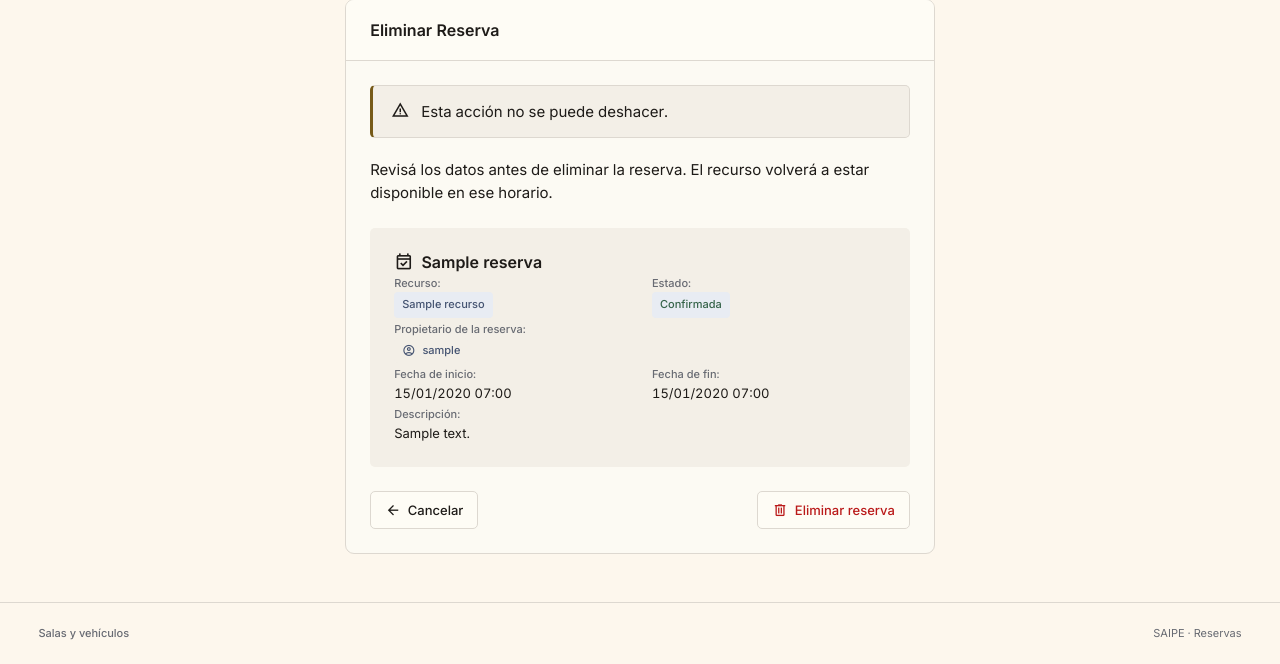
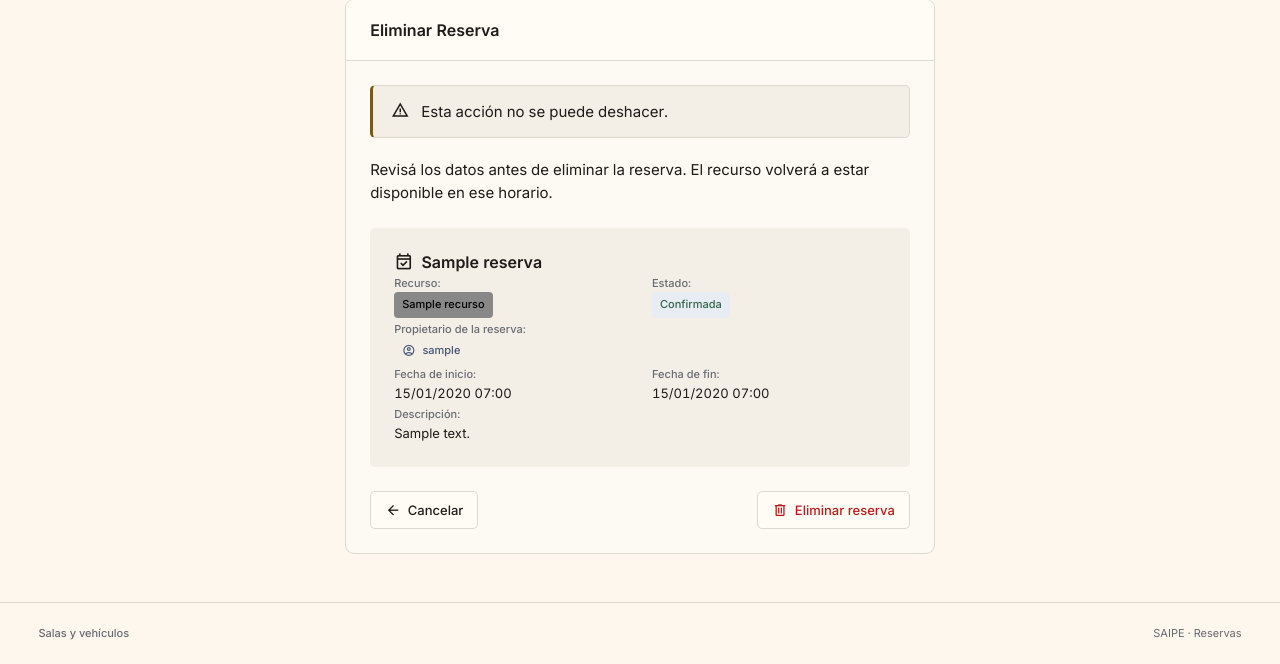
Before and after one commit to soporteSaipe/calendario-django, a Django app: page /calendario/eliminar/1/ in a window 1280 px wide. Shown: the part 137-801 px from the top of the page. Run offline with Django 5.2, Linux system fonts and the light colour scheme; a user stored in the database is signed in; tables that the repository leaves empty hold one stand-in row (values such as "Sample post"); some libraries are stand-ins or nearby versions.

Commit message:
Restore resource colors and readable event labels

```diff
--- a/static/css/workspace.css
+++ b/static/css/workspace.css
@@ -236,12 +236,9 @@ textarea.form-control-modern { min-height: 90px; resize: vertical; }
 .reservation-summary .card-text strong { color: var(--text-muted); font-size: 11px; font-weight: 500; }
 .reservation-summary .card-text strong i { display: none; }
 
-/* The selected resource is already identified above the agenda; events share the app's action palette. */
-.fc .fc-event { background-color: var(--color-hub-event) !important; border-color: var(--color-hub-event) !important; color: var(--color-hub-on-event) !important; }
-.fc .fc-event-main { color: var(--color-hub-on-event); }
-.fc .fc-daygrid-event-dot { border-color: var(--color-hub-event); }
-.sala-color-preview, .sala-color-badge { background-color: var(--color-hub-action) !important; color: var(--color-hub-on-primary); }
-.badge-modern[data-color] { background-color: var(--bg-accent) !important; color: var(--primary) !important; }
+/* Resource colors identify rooms and vehicles; app controls keep the SAIPE palette. */
+.fc .fc-event-main { color: inherit; }
+.sala-color-preview, .sala-color-badge { background-color: var(--color-hub-action); color: var(--color-hub-on-primary); }
 .sala-color-preview i { font-size: 22px; }
 @media (max-width: 767px) {
   .main-container { padding-top: 16px; }
--- a/static/js/calendario-core.js
+++ b/static/js/calendario-core.js
@@ -614,6 +614,26 @@ CalendarioApp.Core = {
 
   // Utilidades de colores
   ColorUtils: {
+    safeColor: function(value) {
+      return /^#[0-9a-f]{6}$/i.test(value) ? value : '#445371';
+    },
+
+    // Choose black or white using WCAG relative luminance so either meets 4.5:1.
+    getTextColor: function(value) {
+      const color = this.safeColor(value);
+      const channels = [1, 3, 5].map(offset => {
+        const channel = parseInt(color.slice(offset, offset + 2), 16) / 255;
+        return channel <= 0.04045 ? channel / 12.92 : ((channel + 0.055) / 1.055) ** 2.4;
+      });
+      const luminance = channels[0] * 0.2126 + channels[1] * 0.7152 + channels[2] * 0.0722;
+      return (luminance + 0.05) / 0.05 >= 1.05 / (luminance + 0.05) ? '#000000' : '#FFFFFF';
+    },
+
+    applyResourceColor: function(element, value) {
+      element.style.backgroundColor = this.safeColor(value);
+      element.style.color = this.getTextColor(value);
+    },
+
     /**
      * Obtener color para estado
      */
@@ -634,11 +654,7 @@ CalendarioApp.Core = {
     applyDynamicColors: function() {
       const badges = document.querySelectorAll('.badge-modern[data-color]');
       badges.forEach(badge => {
-        const color = badge.getAttribute('data-color');
-        if (color) {
-          badge.style.backgroundColor = color;
-          badge.style.color = 'white';
-        }
+        this.applyResourceColor(badge, badge.getAttribute('data-color'));
       });
     }
   },
--- a/static/js/calendario-main.js
+++ b/static/js/calendario-main.js
@@ -224,7 +224,11 @@ CalendarioApp.Calendar = {
       })
       .then(data => {
         this.setStatus(data.length ? '' : 'No hay reservas en este período para el recurso seleccionado.');
-        return data;
+        return data.map(event => ({
+          ...event,
+          color: this.safeColor(event.color),
+          textColor: CalendarioApp.Core.ColorUtils.getTextColor(event.color)
+        }));
       })
       .catch(error => {
         console.error('Error al cargar eventos:', error);
@@ -1094,7 +1098,7 @@ CalendarioApp.Calendar = {
         content.innerHTML = `
           <div class="sala-details-card">
             <div class="sala-details-header">
-              <div class="sala-color-preview" style="background-color: ${this.safeColor(datosSala.color)};">
+              <div class="sala-color-preview" style="background-color: ${this.safeColor(datosSala.color)}; color: ${CalendarioApp.Core.ColorUtils.getTextColor(datosSala.color)};">
                 <i class="fas fa-door-open" aria-hidden="true"></i>
               </div>
               <div class="sala-details-info">
@@ -1138,7 +1142,7 @@ CalendarioApp.Calendar = {
         content.innerHTML = `
           <div class="sala-details-card">
             <div class="sala-details-header">
-              <div class="sala-color-preview" style="background-color: ${this.safeColor(salaData.color)};">
+              <div class="sala-color-preview" style="background-color: ${this.safeColor(salaData.color)}; color: ${CalendarioApp.Core.ColorUtils.getTextColor(salaData.color)};">
                 <i class="fas fa-door-open" aria-hidden="true"></i>
               </div>
               <div class="sala-details-info">
@@ -1201,7 +1205,7 @@ CalendarioApp.Calendar = {
       if (salaData) {
         // Actualizar preview de color
         if (salaColorPreview) {
-          salaColorPreview.style.backgroundColor = salaData.color;
+          CalendarioApp.Core.ColorUtils.applyResourceColor(salaColorPreview, salaData.color);
           salaColorPreview.innerHTML = '<i class="fas fa-door-open" aria-hidden="true"></i>';
         }
 
--- a/static/js/eliminar-reserva.js
+++ b/static/js/eliminar-reserva.js
@@ -5,10 +5,5 @@
 
 document.addEventListener('DOMContentLoaded', function() {
     // Aplicar colores dinámicos a los badges
-    const badges = document.querySelectorAll('.badge-modern[data-color]');
-    badges.forEach(badge => {
-        const color = badge.getAttribute('data-color');
-        badge.style.backgroundColor = color;
-        badge.style.color = 'white';
-    });
+    CalendarioApp.Core.ColorUtils.applyDynamicColors();
 });
```
Also changed, not shown: static/js/mis-reservas.js (+1 -6 lines), tests/frontend.test.cjs (+36 -1 lines).
